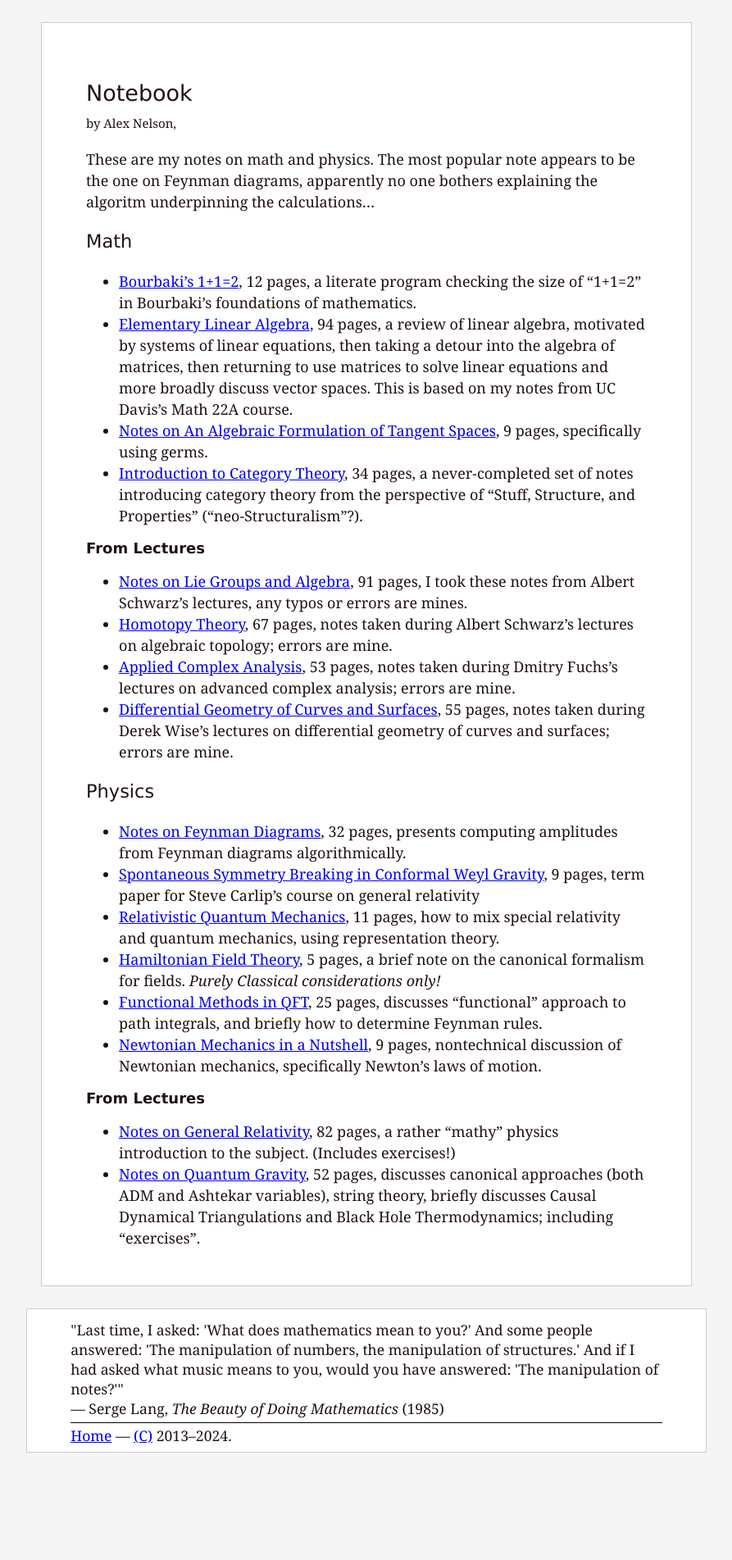
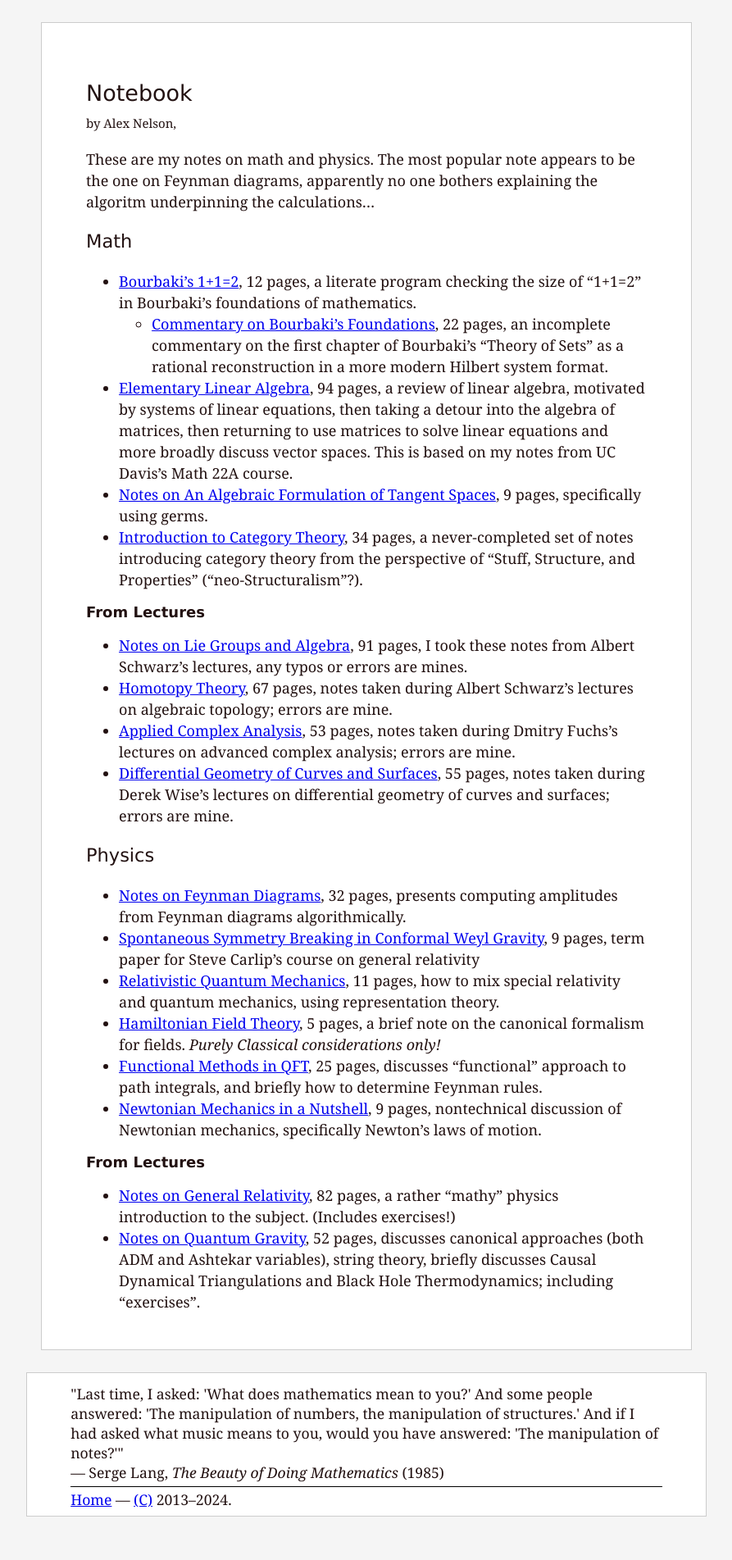
Before and after one commit to pqnelson/pqnelson.github.com, a Jekyll site: the page built from notebk/index.md, in a window 1280 px wide. Shown: the whole page at 82% size, without its empty margins (193-1086 px from the left). Built offline with Jekyll 4.4.1, drawn with Linux system fonts in a browser that asks for light colours; before the commit the page ends 1825 px from its top, so only the background shows below that.

Commit message:
First draft of Bourbaki commentary

```diff
--- a/notebk/index.md
+++ b/notebk/index.md
@@ -15,6 +15,10 @@ algoritm underpinning the calculations...
 - [Bourbaki's 1+1=2]({{ site.url }}/assets/notebk/bourbaki-one-plus-one.pdf), 12 pages,
   a literate program checking the size of "1+1=2" in Bourbaki's
   foundations of mathematics.
+  - [Commentary on Bourbaki's Foundations]({{ site.url }}/assets/notebk/bourbaki-commentary.pdf),
+    22 pages, an incomplete commentary on the first chapter of
+    Bourbaki's "Theory of Sets" as a rational reconstruction in a more
+    modern Hilbert system format.
 - [Elementary Linear Algebra]({{ site.url }}/assets/notebk/elementary-linear-algebra.pdf), 94 pages,
   a review of linear algebra, motivated by systems of linear equations,
   then taking a detour into the algebra of matrices, then returning to
```
Also changed, not shown: 1 other file.
